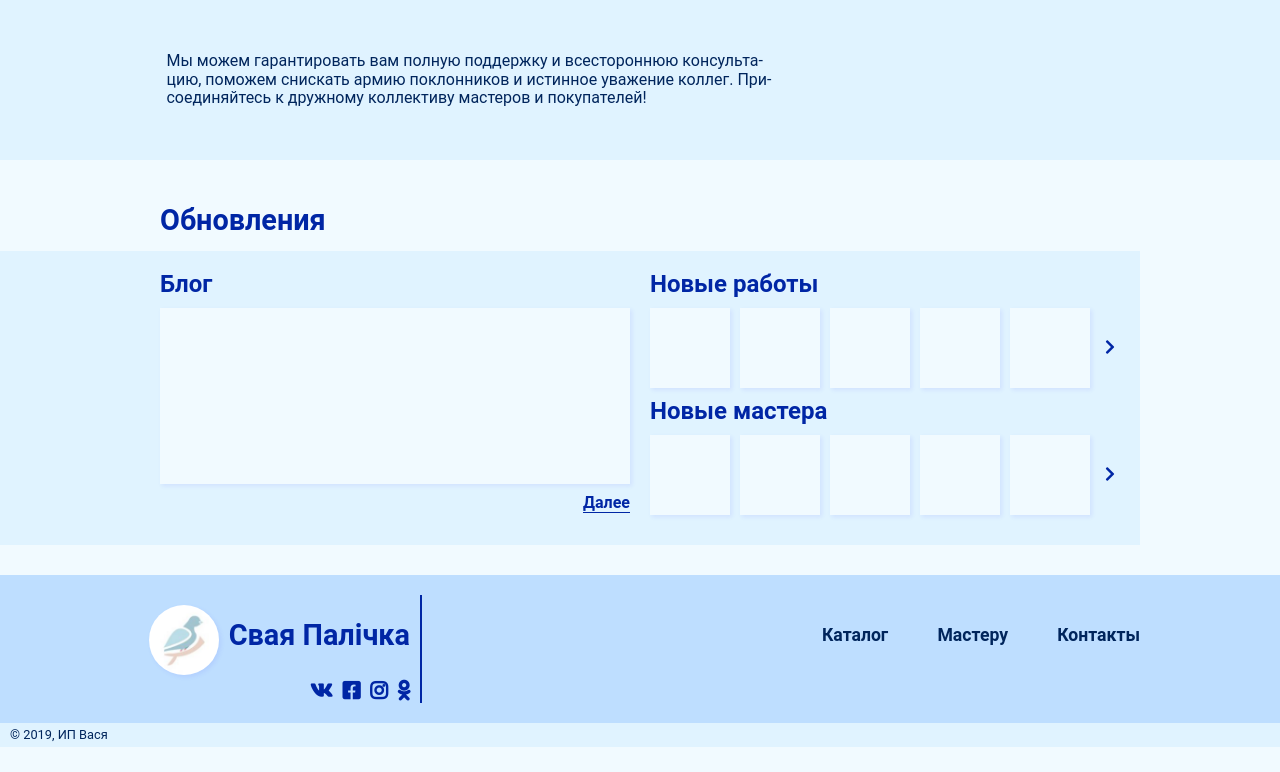
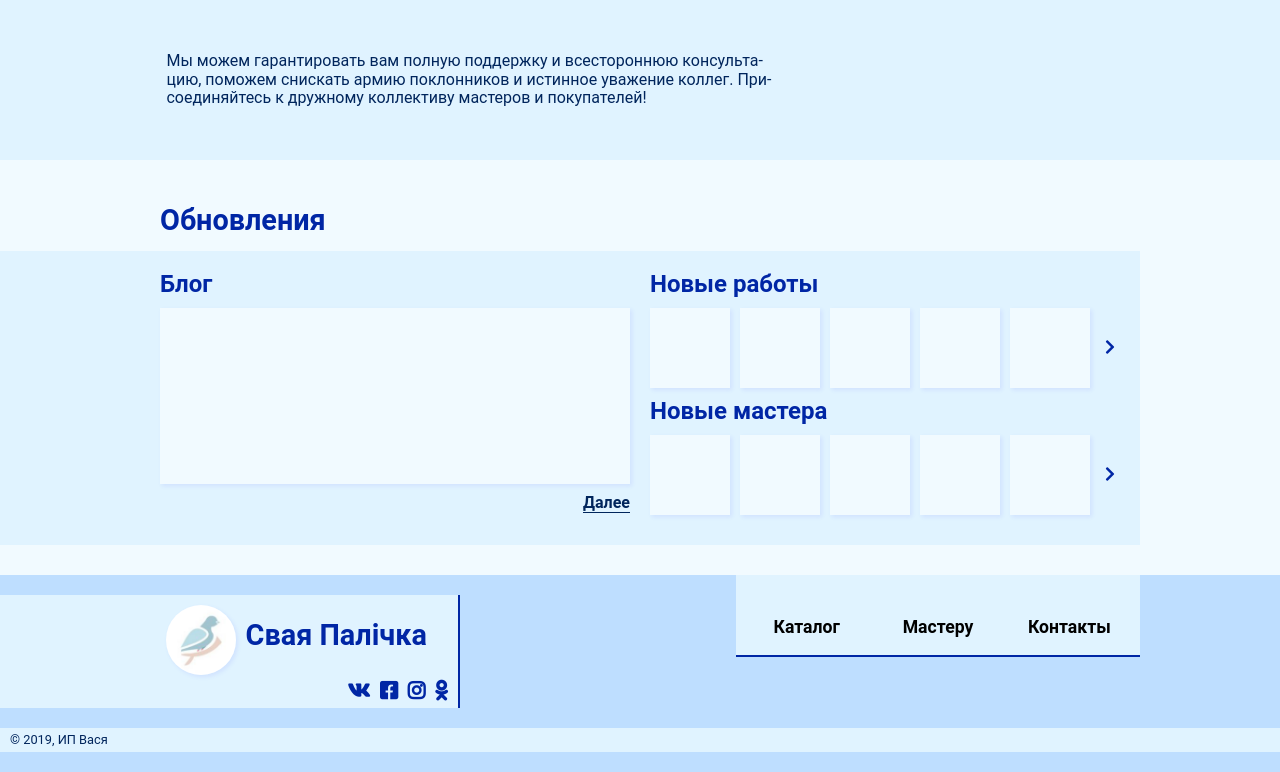
Before and after one commit to SADmammoth/palichka-static, a plain HTML site: page index.html in a window 1280 px wide. Shown: the part 1866-2638 px from the top of the page. Before the commit the page ends 2613 px from the top, so only its background shows below. Drawn offline with Linux system fonts and the light colour scheme.

Commit message:
feat: footer no-grid rebuild

```diff
--- a/index.html
+++ b/index.html
@@ -145,12 +145,19 @@
     </section>
   </main>
   <footer>
-      <div class='container footer-grid'>
+        <div class='background'>
       <a class='branding' href='#'>
             <img class='logo' width=80 height=80 src='./assets/images/cropped-logo.jpg'>
             <h2 class='sitename'>Свая Палiчка</h2>
       </a>
-
+      <nav class='social-nav-container'>
+          <ul class='social-nav horizontal-flex-block'>
+              <li class='hflex-item'><a href="#" class='ltblue-hover'><i class="fab fa-vk"></i></a></li>
+              <li class='hflex-item'><a href="#" class='blue-hover'><i class="fab fa-facebook-square"></i></a></li>
+              <li class='hflex-item'><a href='#' class='pink-hover'><i class="fab fa-instagram"></i></a></li>
+              <li class='hflex-item'><a href='#' class='orange-hover'><i class="fab fa-odnoklassniki"></i></a></li>
+          </ul>
+        </nav>
     <nav class='footer-nav-container'>
       <ul class='footer-nav horizontal-flex-block'>
           <li class='nav-item hflex-item'><a href='#'>Каталог</a></li>
@@ -158,14 +165,7 @@
           <li class='nav-item hflex-item'><a href='#'>Контакты</a></li>
       </ul>
     </nav>
-    <nav class='social-nav-container'>
-      <ul class='social-nav horizontal-flex-block'>
-          <li class='hflex-item'><a href="#" class='ltblue-hover'><i class="fab fa-vk"></i></a></li>
-          <li class='hflex-item'><a href="#" class='blue-hover'><i class="fab fa-facebook-square"></i></a></li>
-          <li class='hflex-item'><a href='#' class='pink-hover'><i class="fab fa-instagram"></i></a></li>
-          <li class='hflex-item'><a href='#' class='orange-hover'><i class="fab fa-odnoklassniki"></i></a></li>
-      </ul>
-    </nav>
+
   </div>
     <div class='copyrights'>
       <p class='hint'>&copy; 2019, ИП Вася</p>
--- a/style.css
+++ b/style.css
@@ -36,6 +36,7 @@
 
   /*Technical variables. You shouldn't touch that*/
   --viewport-width: 1000px; /*Sets content container width to 1000px (by defaults)*/
+  --viewport-padding: calc((100vw - var(--viewport-width))/2);
 }
 
 
@@ -107,17 +108,7 @@ section {
 a {
   color: inherit;
   text-decoration: inherit;
-  color: var(--common-text-color);
   font-weight: 600;
-}
-
-.link {
-  color: var(--primary-text-color);
-  border-bottom: 1px solid var(--primary-text-color);
-}
-
-.pictogram {
-  padding: 5px;
 }
 
 .nav-item {
@@ -177,7 +168,7 @@ nav li {
 }
 
 
-/* Buttons and link hover-effects*/
+/* Buttons and links*/
 .button {
   padding: 10px;
   font-size: 1.1;
@@ -190,7 +181,6 @@ nav li {
   transition: background 0.3s ease-in-out;
   background: var(--buttons-hover);
 }
-
 
 .background {
   float: left;
@@ -217,6 +207,22 @@ nav li {
 
 .leftside-wide-btngroup .button {
   border-radius: 0;
+}
+
+
+.pictogram {
+  padding: 5px;
+}
+
+.link {
+  border-bottom: 1px solid var(--secondary-text-color);
+  color: var(--secondary-text-color);
+}
+
+.link:hover {
+  color: var(--primary-text-color);
+  transition: color 0.2s ease-in-out;
+  border-bottom: 1px solid var(--secondary-text-color);
 }
 
 .ltblue-hover {
@@ -261,7 +267,7 @@ nav li {
 
 /* Layout components */
 .container {
-  margin-left: calc((100vw - var(--viewport-width))/2);
+  margin-left: var(--viewport-padding);
   float: left;
   max-width: var(--viewport-width);
   padding: 0 20px;
@@ -391,13 +397,13 @@ header .container {
 .articles-grid .title{
   grid-area: title;
   margin-bottom: 14px;
-  padding-left: calc((100vw - var(--viewport-width))/2 + 2% + 10px);
+  padding-left: calc(var(--viewport-padding) + 2% + 10px);
 }
 
 .articles-grid .description{
   grid-area: desc;
   margin-top: 0;
-  margin-right: calc((100vw - var(--viewport-width))/2 + 2% + 10px);
+  margin-right: calc(var(--viewport-padding) + 2% + 10px);
   text-align: justify;
 }
 
@@ -406,7 +412,7 @@ header .container {
   border-right: var(--divider);
   padding-right: 20px;
   margin-right: 30px;
-  padding-left: calc((100vw - var(--viewport-width))/2 + 2% + 10px);
+  padding-left: calc(var(--viewport-padding) + 2% + 10px);
   max-width: 620px;
   width: 100vw;
 }
@@ -457,7 +463,7 @@ header .container {
   margin-right: 30px;
   max-width: 620px;
   width: 95vw;
-  padding-left: calc((100vw - var(--viewport-width))/2 + 2% + 10px);
+  padding-left: calc(var(--viewport-padding) + 2% + 10px);
   font-size: 1.5rem;
   margin-top: 0;
   margin-bottom: 0;
@@ -475,7 +481,7 @@ header .container {
   margin-right: 30px;
   max-width: 620px;
   width: 100vw;
-  padding-left: calc((100vw - var(--viewport-width))/2 + 2% + 10px);
+  padding-left: calc(var(--viewport-padding) + 2% + 10px);
   margin-top: 0;
   margin-bottom: 0;
   padding-top: 10px;
@@ -572,33 +578,57 @@ header .container {
 
 footer {
   background: var(--dark-background);
-}
-
-.footer-grid {
-  display: grid;
-  grid-template: 'branding . nav nav nav'
-                 'social . .   .   .'
-                 / 282px 40% 1fr 1fr 1fr;
-  justify-items: flex-end;
-  align-items: center;
+  position: relative;
   padding: 20px 0;
 }
 
-.footer-grid .branding{
-  grid-area: branding;
+.footer-nav-container {
+  float: right;
+  position: absolute;
+  top: 0;
+  right: 0;
+  padding: 10px;
+  padding-top: 35px;
+  width: 30%;
+  margin-right: calc(var(--viewport-padding));
+  border-bottom: var(--divider);
+  background: var(--background);
+}
+
+footer .social-nav-container {
+  width: 100px;
   padding-right: 10px;
+  border-right: var(--divider);
+  float: left;
+  margin-left: 182px;
+  padding-bottom: 5px;
+}
+
+footer .branding{
+  padding-right: 10px;
+  width: 282px;
   border-right: var(--divider);
 }
 
-.footer-grid .footer-nav-container {
-  grid-area: nav;
-  width: 100%;
+footer .background {
+  padding: 0;
+  padding-left: calc(var(--viewport-padding) + 2%);
+  width: 292px;
+  margin-bottom: 20px;
 }
 
-.footer-grid .social-nav-container {
-  grid-area: social;
-  padding-right: 10px;
-  border-right: var(--divider);
+.footer-nav li {
+  width: 100%;
+  padding: 2% 0;
+  box-sizing: border-box;
+  transition: background 0.2s ease-in-out;
+  background: var(--background);
+  text-align: center;
+}
+
+.footer-nav li:hover {
+  background: var(--light-background);
+  transition: all 0.2s ease-in-out;
 }
 
 .copyrights {
```
